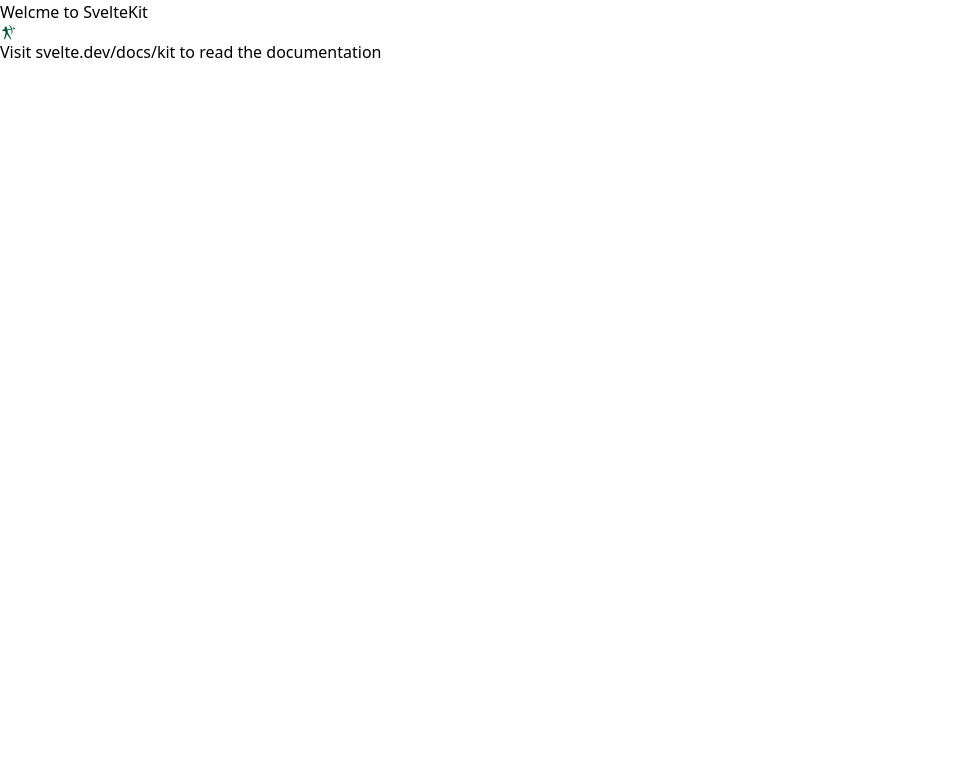
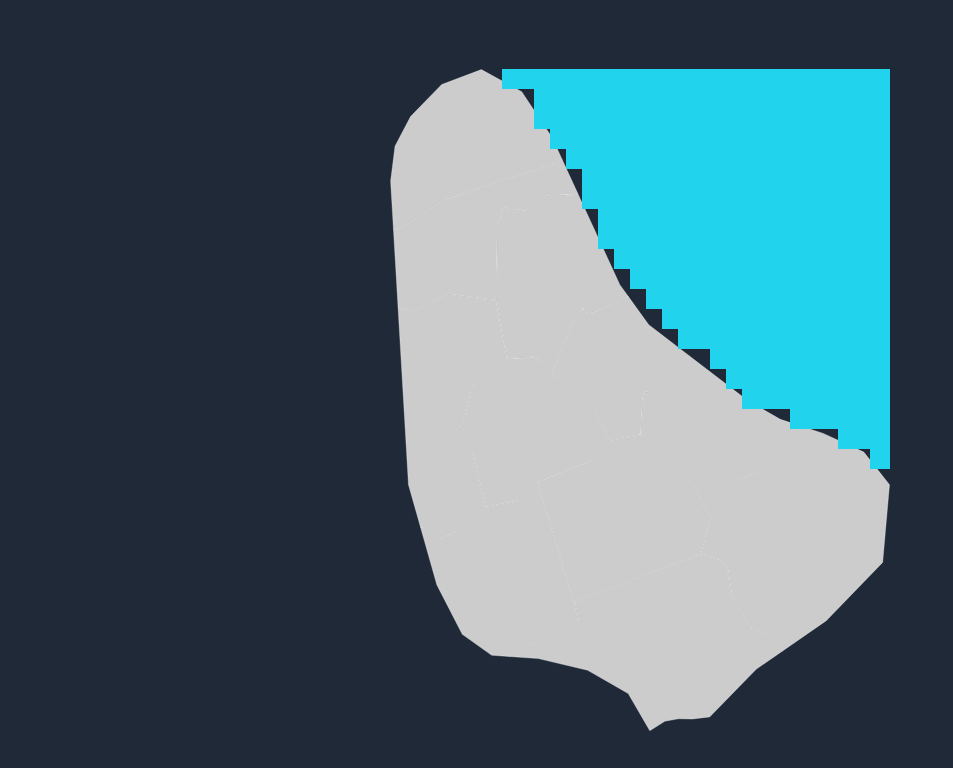
Before and after one commit to qean32/helldink, a SvelteKit app: page / in a window 1280 px wide. Shown: the top 768 px of the page, without its empty margins (0-953 px from the left). Built offline with nearby package versions, Linux system fonts and the light colour scheme.

Commit message:
start front

```diff
--- /dev/null
+++ b/src/components/small/more-point.svelte
@@ -0,0 +1,21 @@
+<script lang="ts">
+    export let countPoint: number = 0;
+    export let top: number = 0;
+    export let right: number = 0;
+    let arr = [];
+
+    for (let index = 0; index < countPoint; index++) {
+        arr.push(index);
+    }
+
+    import SeaPoint from "./sea-point.svelte";
+</script>
+
+<div class="bg-cyan-400 absolute" style="top: {top}rem; right: {right}rem">
+    {#each arr as _, index}
+        <SeaPoint />
+    {/each}
+</div>
+
+<style lang="postcss">
+</style>
--- /dev/null
+++ b/src/components/small/sea-point.svelte
@@ -0,0 +1,7 @@
+<script>
+    const click = () => {
+        console.log("not");
+    };
+</script>
+
+<div on:click={click} class="w-[20px] h-[20px]"></div>
--- a/src/core.entities.ts
+++ /dev/null
@@ -1,16 +0,0 @@
-export class Entity {
-    constructor({ src_img, name }: { name: string, src_img: string }) {
-        this.id = 1
-        this.name = name
-        this.src_img = src_img
-        this.selected = false
-    }
-    id: number
-    src_img: string
-    name: string
-    selected: boolean
-
-    Select() {
-        this.selected = !this.selected
-    }
-}
--- a/src/lib/index.ts
+++ /dev/null
@@ -1 +0,0 @@
-// place files you want to import through the `$lib` alias in this folder.
--- a/src/routes/+page.svelte
+++ b/src/routes/+page.svelte
@@ -1,10 +1,37 @@
-<script>
+<script lang="ts">
     import "../app.css";
+    import MorePoint from "../components/small/more-point.svelte";
 </script>
 
-<h1 class="">Welcme to SvelteKit</h1>
-<p>
-    <img src="./emblems/archer.svg" alt="" />
-    Visit <a href="https://svelte.dev/docs/kit">svelte.dev/docs/kit</a> to read the
-    documentation
-</p>
+<slot />
+
+<main class="h-[100vh] flex justify-center items-center bg-gray-800">
+    <span class="relative max-h-[664px] w-[500px]">
+        <MorePoint countPoint={20} top={0} right={0} />
+        <MorePoint countPoint={19} top={0} right={1} />
+        <MorePoint countPoint={19} top={0} right={2} />
+        <MorePoint countPoint={18} top={0} right={3} />
+        <MorePoint countPoint={18} top={0} right={4} />
+        <MorePoint countPoint={18} top={0} right={5} />
+        <MorePoint countPoint={17} top={0} right={6} />
+        <MorePoint countPoint={17} top={0} right={7} />
+        <MorePoint countPoint={17} top={0} right={8} />
+        <MorePoint countPoint={16} top={0} right={9} />
+        <MorePoint countPoint={15} top={0} right={10} />
+        <MorePoint countPoint={14} top={0} right={11} />
+        <MorePoint countPoint={14} top={0} right={12} />
+        <MorePoint countPoint={13} top={0} right={13} />
+        <MorePoint countPoint={12} top={0} right={14} />
+        <MorePoint countPoint={11} top={0} right={15} />
+        <MorePoint countPoint={10} top={0} right={16} />
+        <MorePoint countPoint={9} top={0} right={17} />
+        <MorePoint countPoint={7} top={0} right={18} />
+        <MorePoint countPoint={5} top={0} right={19} />
+        <MorePoint countPoint={4} top={0} right={20} />
+        <MorePoint countPoint={3} top={0} right={21} />
+        <MorePoint countPoint={1} top={0} right={22} />
+        <MorePoint countPoint={1} top={0} right={23} />
+        <MorePoint countPoint={0} top={0} right={24} />
+        <img src="map/map_1.svg" alt="" class="w-[500px]" />
+    </span>
+</main>
```
